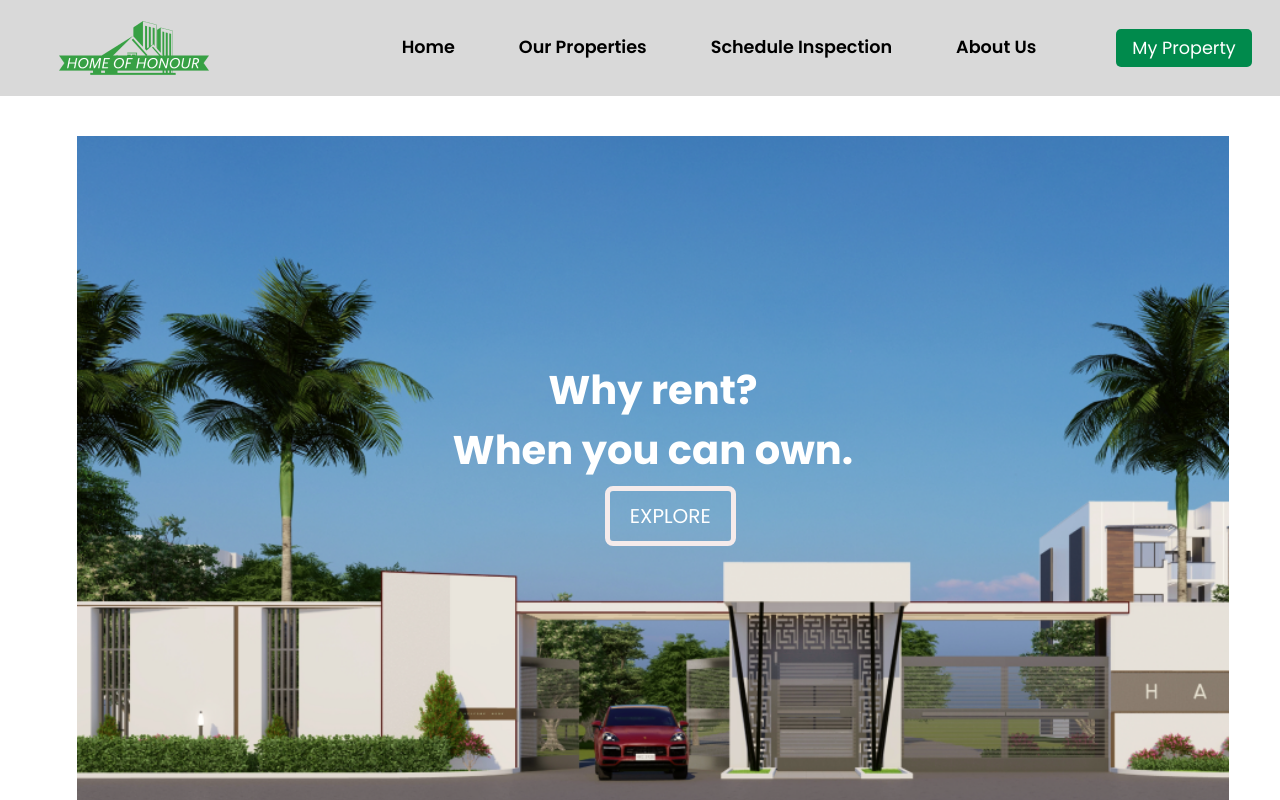
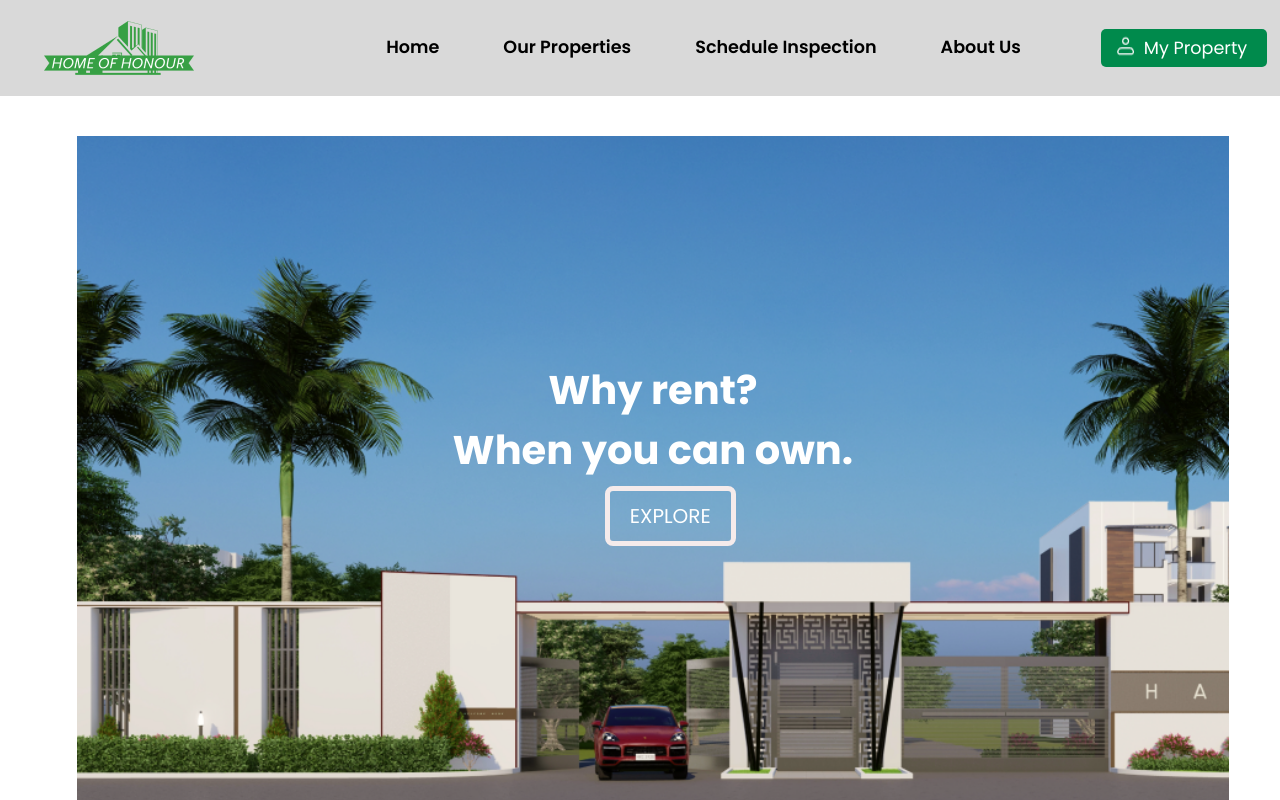
Before and after one commit to Dprinces/Real_Estate_Web_App, a React (Vite) app: page / in a window 1280 px wide. Shown: the top 800 px of the page. Built offline with nearby package versions, Linux system fonts and the light colour scheme.

Commit message:
update file

```diff
--- a/src/Components/Common/Header/Button.css
+++ b/src/Components/Common/Header/Button.css
@@ -1,7 +1,13 @@
+.btn-wrapper {
+  position: relative;
+  display: inline-flex;
+}
+
 .btn {
+
   border: none;
   background: transparent;
-  padding: 6px 16px;
+  padding: 6px 20px 6px 43px;
   font-size: 1.1rem;
   color: white;
   background: #008A4C;
@@ -14,3 +20,14 @@
   color: rgb(0, 212, 212);
   /* background: white; */
 }
+
+.profile-icon {
+  /* margin-left: 0.5rem; */
+  width: 24px;
+  height: 24px;
+ position: absolute;
+ top: 13%;
+ left: 8%;
+ bottom: 0;
+
+}
--- a/src/Components/Common/Header/Button.jsx
+++ b/src/Components/Common/Header/Button.jsx
@@ -4,9 +4,16 @@ import "./Button.css";
 
 function Button() {
   return (
+    <div className="btn-wrapper">
     <Link to="signup">
+      <img
+        src="/images/profile-icon.png"
+        className="profile-icon"
+        alt="Profile icon"
+      />
       <button className="btn">My Property</button>
     </Link>
+    </div>
   );
 }
 
--- a/src/Components/ScheduleInspection/ScheduleInspection.css
+++ b/src/Components/ScheduleInspection/ScheduleInspection.css
@@ -19,11 +19,12 @@
   color: #fff;
   font-size: 24px;
   text-align: center;
+  margin-bottom: 2rem;
 }
 
 
 .form-container {
-  background-color: #f7f7f7;
+ background: #d9d9d94d;
   padding: 20px;
   border-radius: 5px;
   box-shadow: 0 2px 4px rgba(0, 0, 0, 0.1);
@@ -45,6 +46,7 @@
   height: auto;
   display: block;
 }
+
 .form-container form {
   flex: 2;
 }
@@ -62,7 +64,7 @@
 .form-container input,
 .form-container textarea,
 .form-container select {
-  width: 50%;
+  width: 100%;
   padding: 10px;
   border: 1px solid #ccc;
   border-radius: 4px;
```
Also changed, not shown: public/images/profile-icon.png (added).
